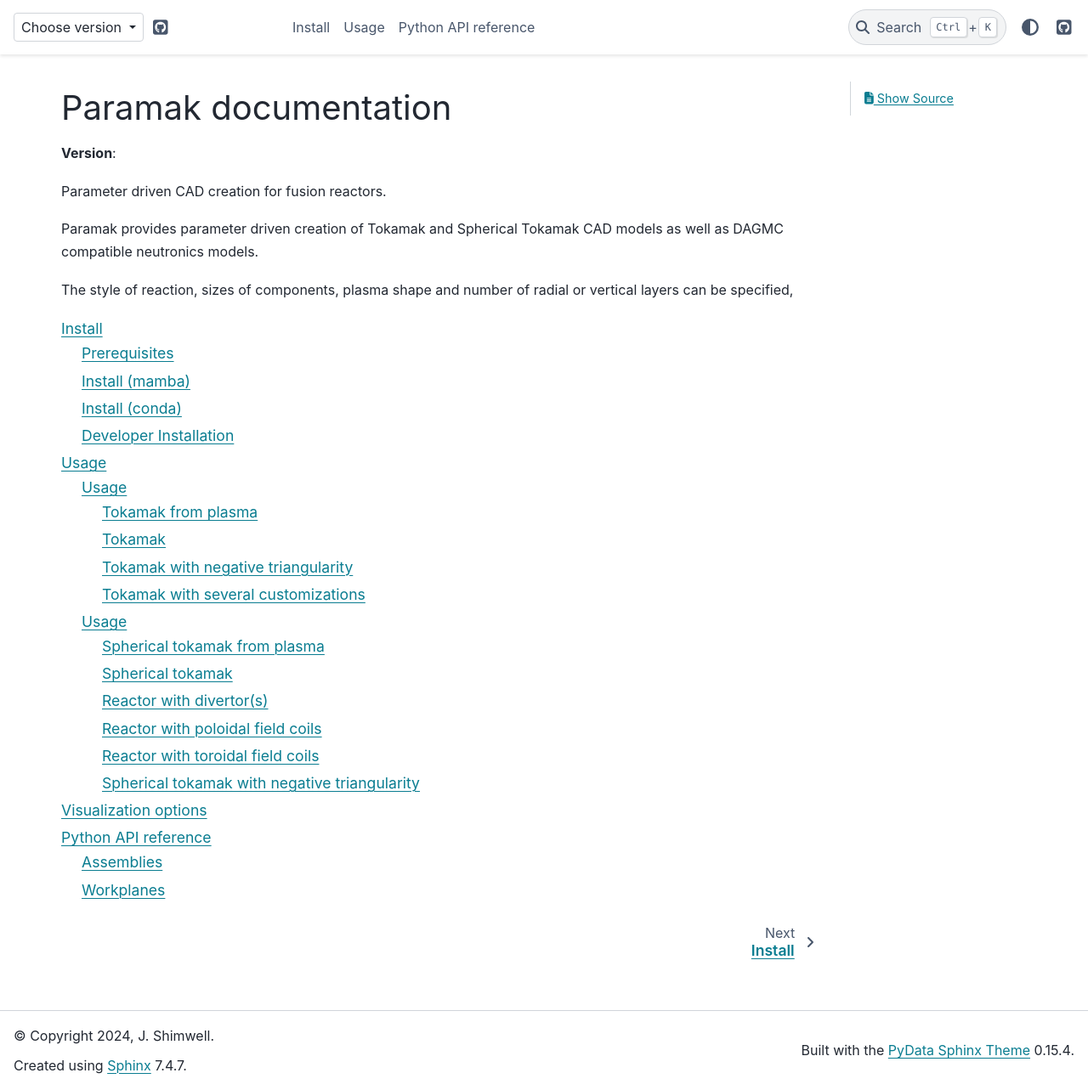
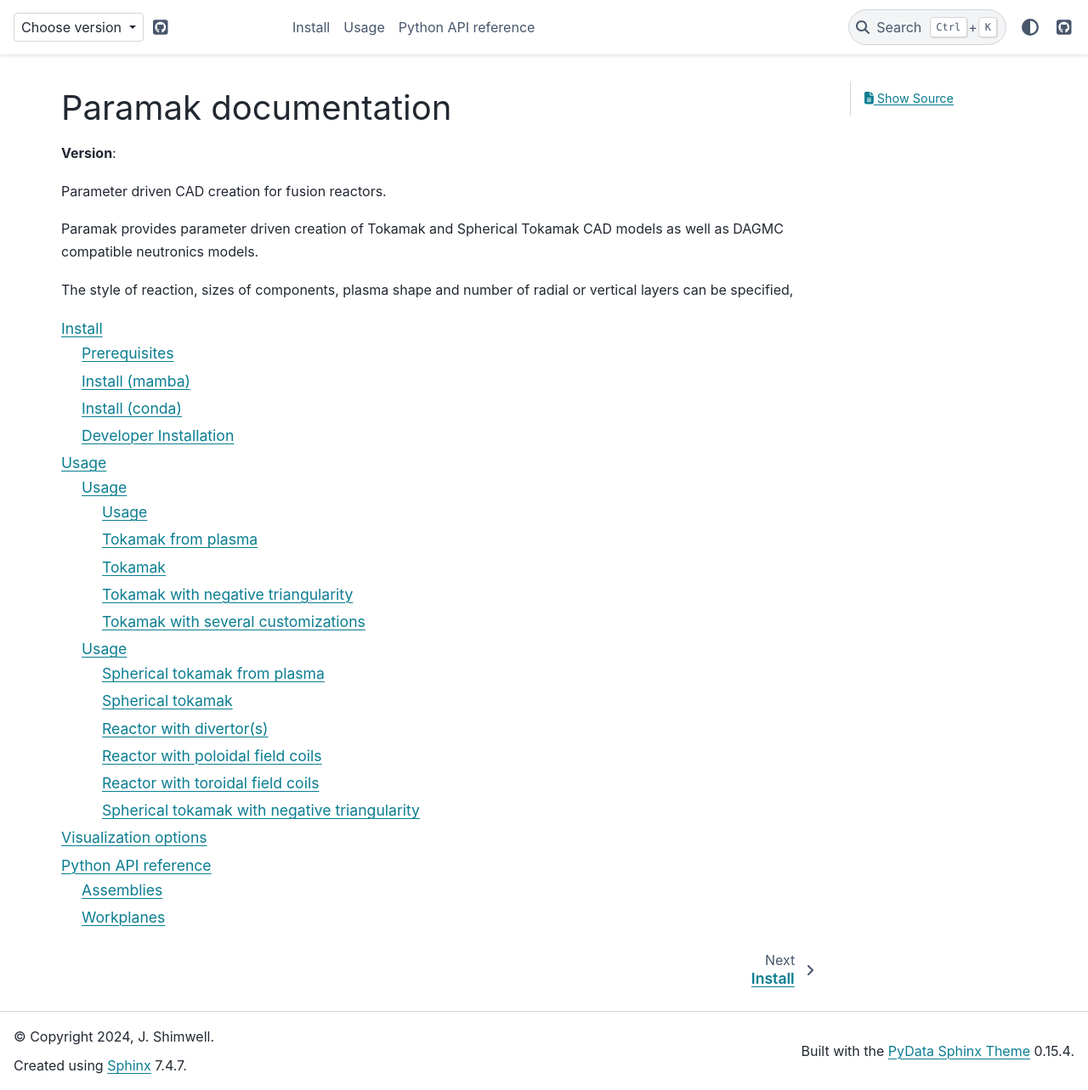
Before and after one commit to fusion-energy/paramak, a Sphinx documentation site: the page built from docs/index.rst, in a window 1280 px wide and 1283 px high. Shown: the whole window at 85% size. Built offline with Sphinx 7.4.7 and the PyData theme 0.15.4, drawn with Linux system fonts in a browser that asks for light colours; pages that are not in the unit, such as notebooks, are missing from menus; the version number could not be read and is left out.

Commit message:
_ instead of -

```diff
--- a/docs/usage_tokamak.rst
+++ b/docs/usage_tokamak.rst
@@ -17,8 +17,8 @@
 .. toctree::
    :maxdepth: 3
 
-   usage-tokamak
-   usage-spherical-tokamak
+   usage_tokamak
+   usage_spherical_tokamak
 
 
 
```
